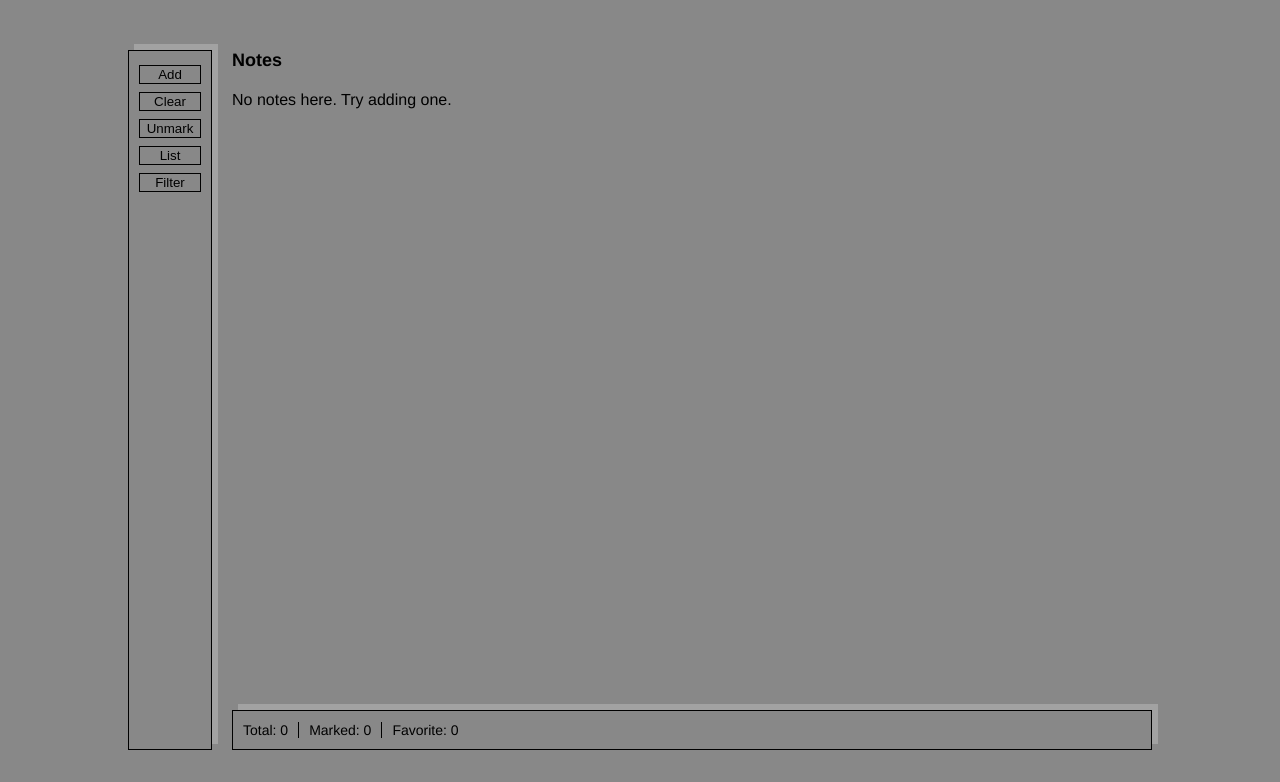
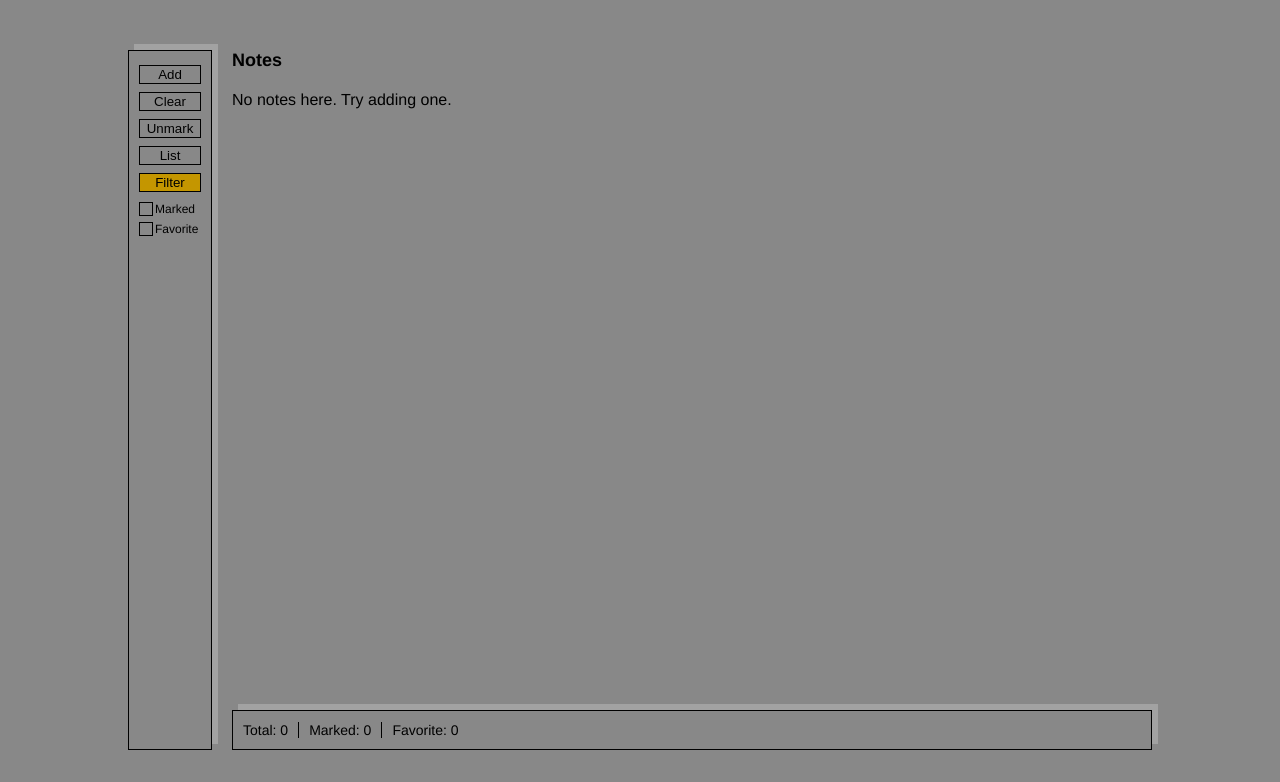
Before and after one commit to alex-y-kuznetsov/note, a Vue app: page / in a window 1280 px wide. Both pictures are taken after a click on the button "Filter". Shown: the top 782 px of the page. Built offline with nearby package versions, Linux system fonts and the light colour scheme.

Commit message:
filtering

```diff
--- a/src/assets/styles/components/controls.less
+++ b/src/assets/styles/components/controls.less
@@ -13,3 +13,37 @@
     margin: 4px 0;
   }
 }
+
+.controls_input {
+  display: none;
+
+  &:checked {
+    & + .controls_label {
+      &::before {
+        background-color: @active_color;
+        border-color: @main_color;
+      }
+    }
+  }
+}
+
+.controls_label {
+  font-size: 12px;
+  line-height: 14px;
+  display: block;
+  position: relative;
+  padding-left: 16px;
+  margin-top: 6px;
+  cursor: pointer;
+
+  &::before {
+    display: block;
+    content: '';
+    position: absolute;
+    width: 12px;
+    height: 12px;
+    border: 1px solid @main_color;
+    left: 0;
+    top: 0;
+  }
+}
--- a/src/assets/styles/components/notes.less
+++ b/src/assets/styles/components/notes.less
@@ -7,6 +7,12 @@
 .notes_title {
   font-size: 18px;
   margin: 0;
+}
+
+.notes_filtered {
+  margin-left: 10px;
+  font-size: 16px;
+  font-weight: normal;
 }
 
 .notes_inner {
--- a/src/assets/styles/general.less
+++ b/src/assets/styles/general.less
@@ -24,3 +24,17 @@ body {
     background-color: @active_color;
   }
 }
+
+.slide-fade-enter-active {
+  transition: transform 0.2s ease, opacity 0.6s ease;
+}
+
+.slide-fade-leave-active {
+  transition: transform 0.6s ease, opacity 0.2s ease;
+}
+
+.slide-fade-enter,
+.slide-fade-leave-to {
+  transform: translateY(-80px);
+  opacity: 0;
+}
--- a/src/components/Controls.vue
+++ b/src/components/Controls.vue
@@ -17,7 +17,24 @@
             v-on:click.stop="toggleView">
       {{ isListView ? 'Tiles' : 'List' }}
     </button>
-    <button class="btn">Filter</button>
+    <button class="btn"
+            v-bind:class="{ 'btn_active': isFilterShown}"
+            v-on:click.stop="toggleFilter">
+      Filter
+    </button>
+    <transition name="slide-fade">
+      <div class="controls_filter"
+          v-if="isFilterShown">
+        <input type="checkbox" id="controlsFilterMarked" class="controls_input"
+               v-model="appliedFilters.marked"
+               v-on:change="applyCurrentFilter" />
+        <label for="controlsFilterMarked" class="controls_label">Marked</label>
+        <input type="checkbox" id="controlsFilterFavorite" class="controls_input"
+               v-model="appliedFilters.favorite"
+               v-on:change="applyCurrentFilter" />
+        <label for="controlsFilterFavorite" class="controls_label">Favorite</label>
+      </div>
+    </transition>
   </div>
 </template>
 
@@ -29,7 +46,9 @@ export default {
     ...mapState([
       'isAddNoteShown',
       'isListView',
-      'isAllNotesMarked'
+      'isAllNotesMarked',
+      'isFilterShown',
+      'appliedFilters'
     ])
   },
   methods: {
@@ -38,6 +57,12 @@ export default {
     },
     toggleView () {
       this.$store.commit('toggleListView');
+    },
+    toggleFilter () {
+      this.$store.commit('toggleFilter');
+    },
+    applyCurrentFilter () {
+      this.$store.commit('applyFilters');
     },
     clearNotesInStorage () {
       this.$store.commit('clearNotes');
--- a/src/components/Notes.vue
+++ b/src/components/Notes.vue
@@ -1,10 +1,14 @@
 <template>
   <div class="notes"
        v-bind:class="{ 'notes_list': isListView }">
-    <h1 class="notes_title">Notes</h1>
+    <h1 class="notes_title">
+      <span>Notes</span>
+      <span class="notes_filtered"
+            v-if="isFiltered">Filtered: Marked</span>
+    </h1>
     <div class="notes_inner">
       <NewNoteItem v-if="isAddNoteShown"/>
-      <NoteItem v-for="note in notes"
+      <NoteItem v-for="note in notesArray"
                 v-bind:id="note.id"
                 v-bind:key="note.id"
                 v-bind:title="note.title"
@@ -33,8 +37,16 @@ export default {
     ...mapState([
       'isAddNoteShown',
       'isListView',
-      'notes'
-    ])
+      'appliedFilters',
+      'notes',
+      'filteredNotes'
+    ]),
+    isFiltered () {
+      return this.appliedFilters.marked || this.appliedFilters.favorite;
+    },
+    notesArray () {
+      return this.isFiltered ? this.filteredNotes : this.notes
+    }
   },
   created () {
     this.$store.commit('updateNotes');
--- a/src/store/index.js
+++ b/src/store/index.js
@@ -8,7 +8,13 @@ export default new Vuex.Store({
     isAddNoteShown: false,
     isListView: false,
     isAllNotesMarked: false,
-    notes: []
+    isFilterShown: false,
+    appliedFilters: {
+      marked: false,
+      favorite: false
+    },
+    notes: [],
+    filteredNotes: []
   },
   mutations: {
     toggleNewNote (state) {
@@ -16,6 +22,18 @@ export default new Vuex.Store({
     },
     toggleListView (state) {
       state.isListView = !state.isListView;
+    },
+    toggleFilter (state) {
+      state.isFilterShown = !state.isFilterShown;
+    },
+    applyFilters (state) {
+      state.filteredNotes = [];
+      for (const field in state.appliedFilters) {
+        if (state.appliedFilters[field] === true) {
+          const arrToConcat = state.notes.filter(item => item[field] === true);
+          state.filteredNotes = state.filteredNotes.concat(arrToConcat);
+        }
+      }
     },
     toggleMarkAllNotes (state) {
       if (state.notes.some(item => item.marked === false)) {
```
